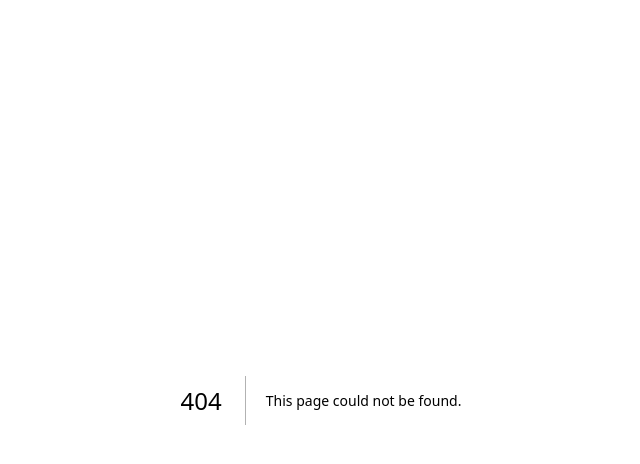
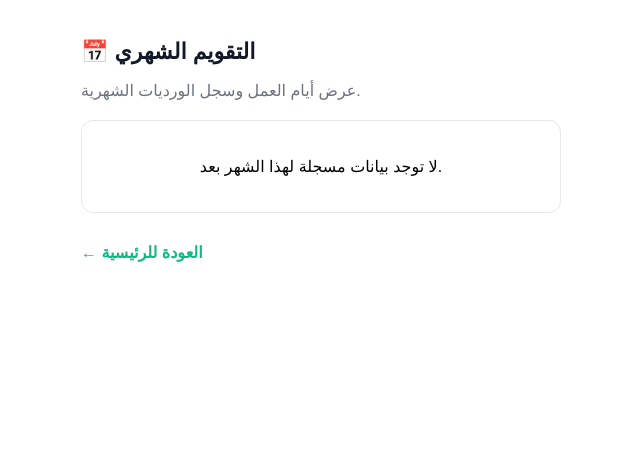
Before and after one commit to NminaN85/Monshift, a Next.js app: page /calendar in a window 1280 px wide. Before the commit this address had no page. Shown: the top 464 px of the page, without its empty margins (319-959 px from the left). Built offline with nearby package versions, Linux system fonts and the light colour scheme.

Commit message:
Create CalendarPage component for monthly calendar view

```diff
--- /dev/null
+++ b/src/app/calendar/page.tsx
@@ -0,0 +1,14 @@
+export default function CalendarPage() {
+  return (
+    <main style={{ maxWidth: "480px", margin: "0 auto", padding: "16px", fontFamily: "sans-serif" }}>
+      <h1 style={{ fontSize: "22px", fontWeight: "bold", color: "#111827", marginBottom: "16px" }}>📅 التقويم الشهري</h1>
+      <p style={{ color: "#6b7280" }}>عرض أيام العمل وسجل الورديات الشهرية.</p>
+      <div style={{ marginTop: "20px", background: "white", padding: "20px", borderRadius: "12px", border: "1px solid #e5e7eb", textAlign: "center" }}>
+        <p>لا توجد بيانات مسجلة لهذا الشهر بعد.</p>
+      </div>
+      <div style={{ marginTop: "30px" }}>
+        <a href="/" style={{ color: "#10b981", textDecoration: "none", fontWeight: "bold" }}>← العودة للرئيسية</a>
+      </div>
+    </main>
+  );
+}
```
